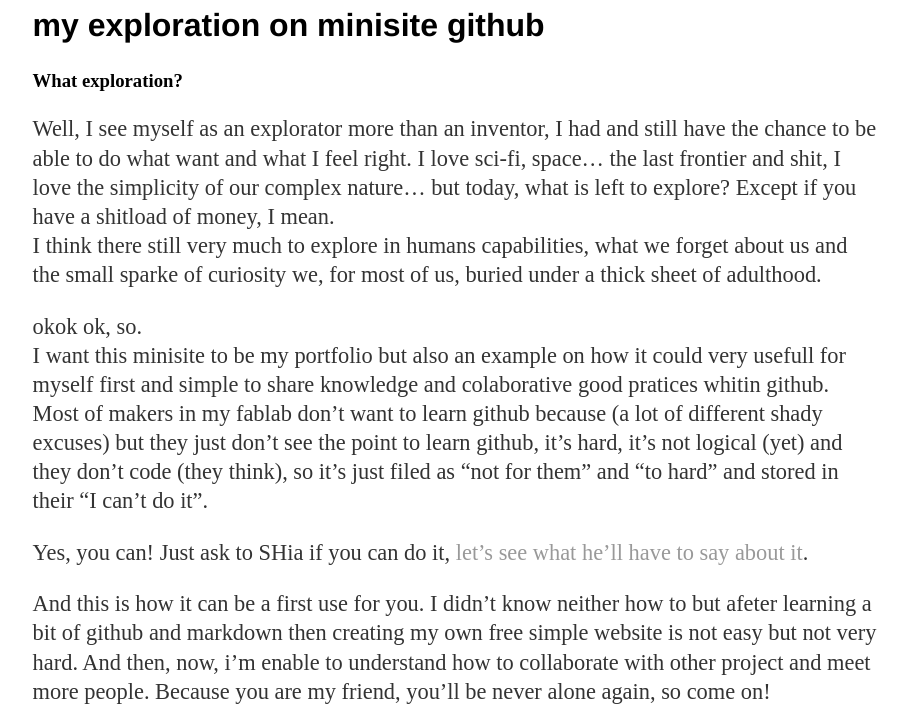
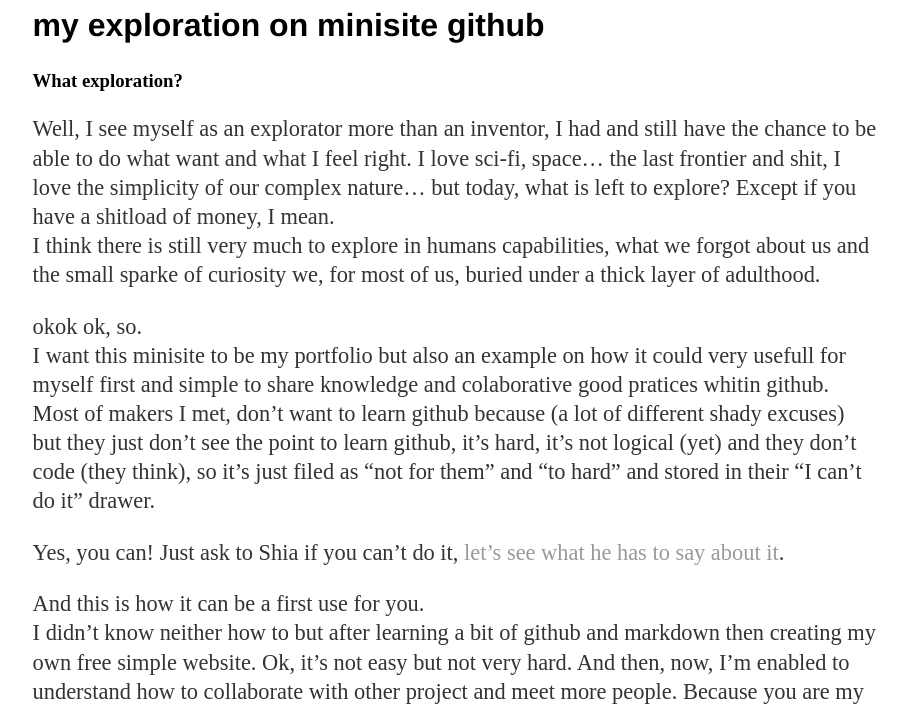
Before and after one commit to nicolasdb/nicolasdb.github.io, a Jekyll site: the page built from index.md, in a window 1280 px wide, cut to the strip 576-1284 px from the top of the page. Shown: the whole strip, without its empty margins (185-1092 px from the left). Built offline with Jekyll 4.4.1, drawn with Linux system fonts in a browser that asks for light colours; some of the changed text lies outside the part shown.

Commit message:
Update index.md

```diff
--- a/index.md
+++ b/index.md
@@ -14,14 +14,15 @@
 
 Well, I see myself as an explorator more than an inventor, I had and still have the chance to be able to do what want and what I feel right.
 I love sci-fi, space... the last frontier and shit, I love the simplicity of our complex nature... but today, what is left to explore? Except if you have a shitload of money, I mean.
-I think there still very much to explore in humans capabilities, what we forget about us and the small sparke of curiosity we, for most of us, buried under a thick sheet of adulthood.
+I think there is still very much to explore in humans capabilities, what we forgot about us and the small sparke of curiosity we, for most of us, buried under a thick layer of adulthood.
 
 okok ok, so.
 I want this minisite to be my portfolio but also an example on how it could very usefull for myself first and simple to share knowledge and colaborative good pratices whitin github.
-Most of makers in my fablab don't want to learn github because (a lot of different shady excuses) but they just don't see the point to learn github, it's hard, it's not logical (yet) and they don't code (they think), so it's just filed as "not for them" and "to hard" and stored in their "I can't do it".
+Most of makers I met, don't want to learn github because (a lot of different shady excuses) but they just don't see the point to learn github, it's hard, it's not logical (yet) and they don't code (they think), so it's just filed as "not for them" and "to hard" and stored in their "I can't do it" drawer.
 
-Yes, you can! Just ask to SHia if you can do it, [let's see what he'll have to say about it](https://www.youtube.com/watch?v=-NRaUjbZuOY).
+Yes, you can! Just ask to Shia if you can't do it, [let's see what he has to say about it](https://www.youtube.com/watch?v=-NRaUjbZuOY).
 
-And this is how it can be a first use for you. I didn't know neither how to but afeter learning a bit of github and markdown then creating my own free simple website is not easy but not very hard. And then, now, i'm enable to understand how to collaborate with other project and meet more people. Because you are my friend, you'll be never alone again, so come on!
+And this is how it can be a first use for you.
+I didn't know neither how to but after learning a bit of github and markdown then creating my own free simple website. Ok, it's not easy but not very hard. And then, now, I'm enabled to understand how to collaborate with other project and meet more people. Because you are my friend, you'll be never alone again, so come on!
 
 ![image](https://user-images.githubusercontent.com/12049360/32323816-861f4b74-bfc9-11e7-9795-781b90381454.png)
```
